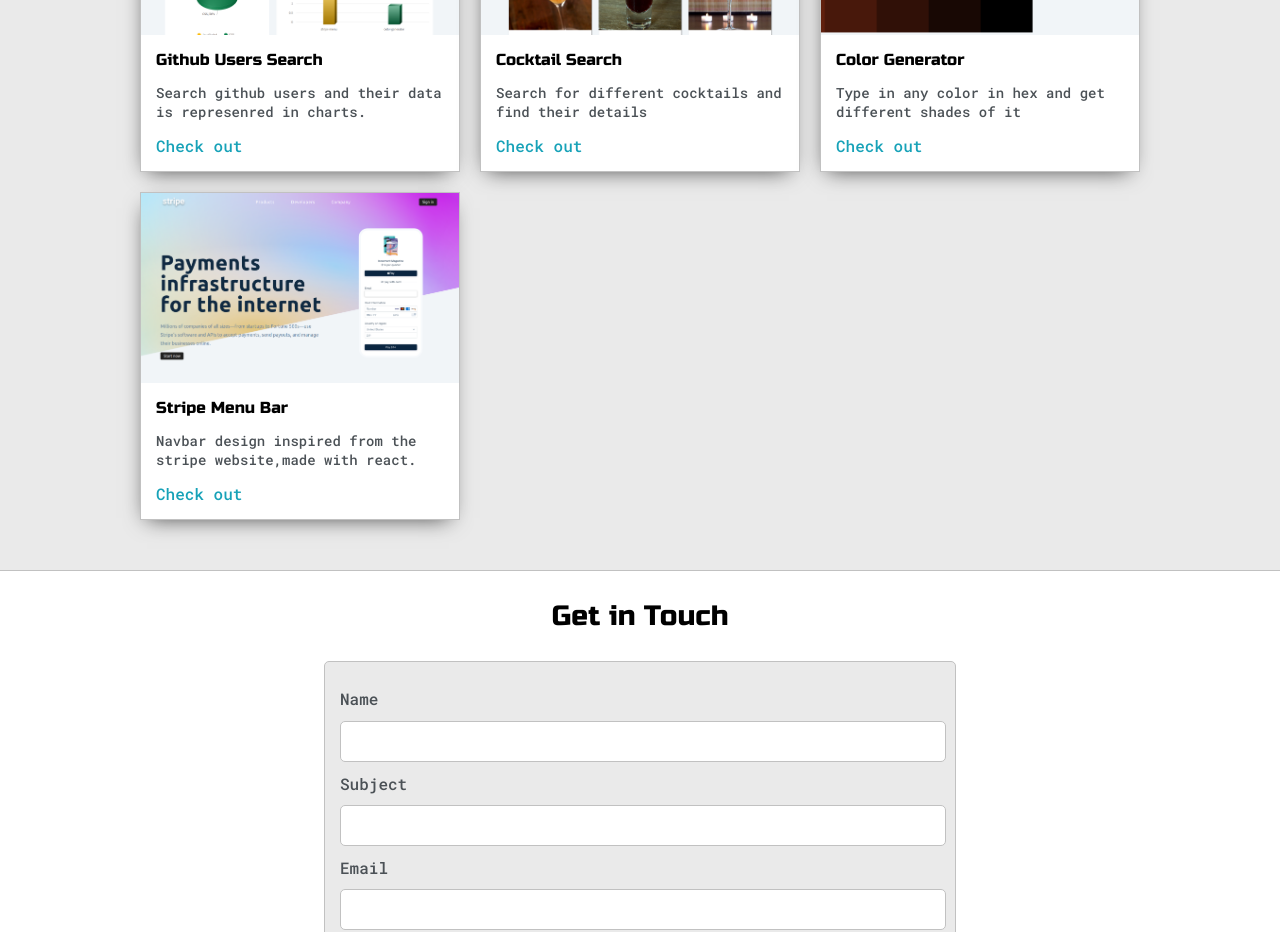
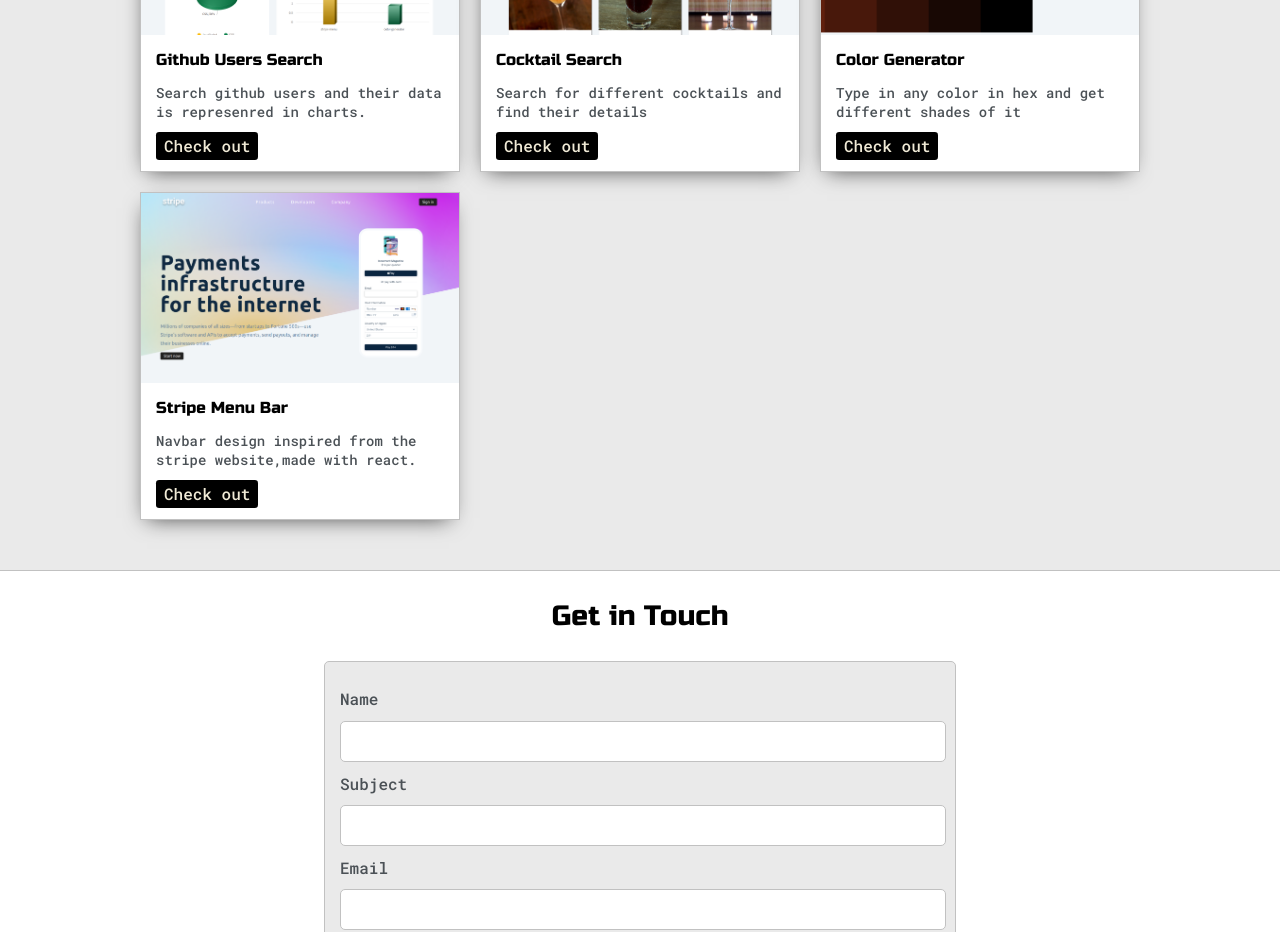
Before and after one commit to thilak009/myportfolio, a React (Create React App) app: page / in a window 1280 px wide. Shown: the part 1640-2572 px from the top of the page. Built offline with nearby package versions, Linux system fonts and the light colour scheme.

Commit message:
small changes

```diff
--- a/src/App.js
+++ b/src/App.js
@@ -23,12 +23,14 @@ function App() {
   },[theme]);
 
   return (
-    <div className="App">
+    <>
+    <div className="App" id="App">
       <Intro setTheme={setTheme}/>
       <About/>
       <Projects/>
       <Contact/>
   </div>
+  </>
   );
 }
 
--- a/src/components/Projects.js
+++ b/src/components/Projects.js
@@ -8,7 +8,7 @@ import {FaGitAlt} from 'react-icons/fa';
 function Projects(){
 
     return(
-        <section className="s1">
+      <section className="s1">
       <div className="main-container">
         <h3 style={{textAlign: 'center'}}><FaGitAlt/> Some of my projects</h3>
 
--- a/src/index.css
+++ b/src/index.css
@@ -84,9 +84,7 @@ html, body{
 	scroll-behavior: smooth;
 }
 
-body *{
-	transition: 0.3s;
-}
+
 
 h1, h2, h3, h4, h5, h6, strong{
 	color: var(--mainText);
@@ -252,6 +250,7 @@ p{
 	box-shadow: -1px 1px 3px -1px rgba(0,0,0,0.75);
 
 	cursor: pointer;
+	transition: 0.3s;
 }
 
 
@@ -365,6 +364,8 @@ p{
 	box-shadow: -2px 7px 21px -9px rgba(0,0,0,0.75);
 }
 
+
+
 .thumbnail{
 	display: block;
 	width: 100%;
@@ -378,6 +379,10 @@ p{
 }
 .post-preview a{
 	font-family: 'Roboto Mono', monospace;
+	background-color: var(--buttonColor);
+	color: var(--previewShadow);
+	padding: 0.2em 0.5em;
+	border-radius: 0.2em;
 }
 
 .post-title{
@@ -446,7 +451,7 @@ p{
 }
 .social-links a{
   font-size: 25px;
-	color: #000;
+	color: var(--mainText);
 }
 #twitter-icon:hover{
 	color: #17a2b8;
```
Also changed, not shown: 1 other file (tests, documents, lock files or other folders).
